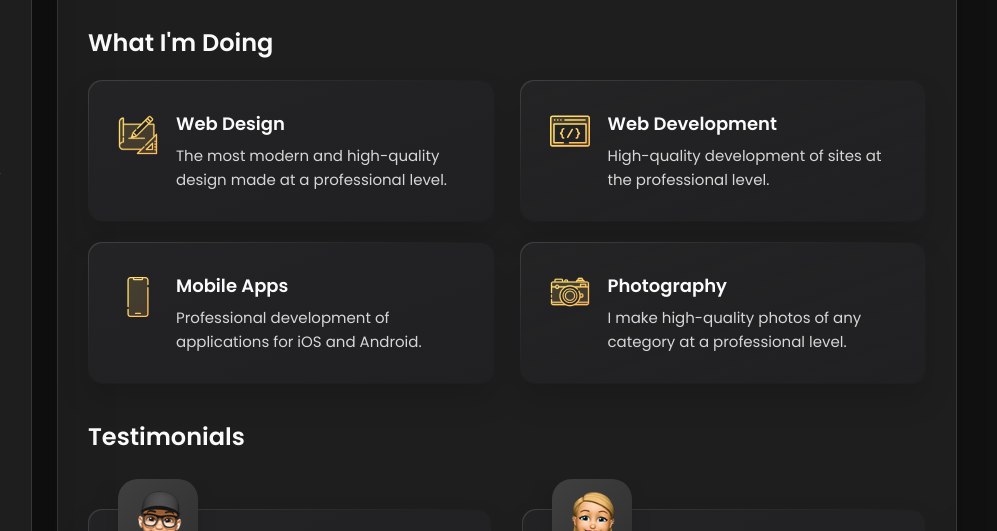
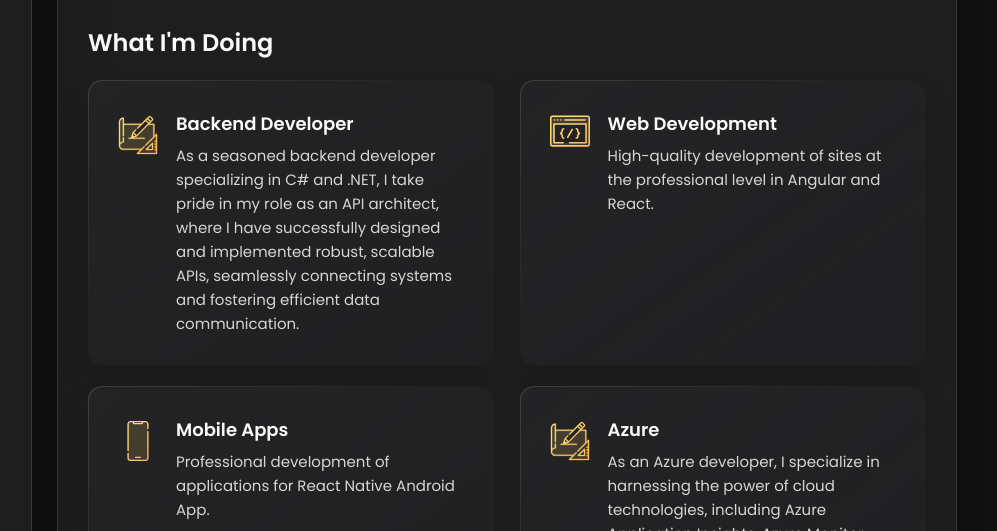
Before and after one commit to Priya-Sajeev/PortFolioApp, a plain HTML site: page PortFolioApp/wwwroot/index.html in a window 1280 px wide. Shown: the part 266-797 px from the top of the page, 283-1280 px from the left. Drawn offline with nearby package versions, Linux system fonts and the light colour scheme.

Commit message:
PortFolioAPP

```diff
--- a/PortFolioApp/wwwroot/index.html
+++ b/PortFolioApp/wwwroot/index.html
@@ -231,10 +231,10 @@
               </div>
 
               <div class="service-content-box">
-                <h4 class="h4 service-item-title">Web design</h4>
+                <h4 class="h4 service-item-title">Backend Developer</h4>
 
                 <p class="service-item-text">
-                  The most modern and high-quality design made at a professional level.
+                    As a seasoned backend developer specializing in C# and .NET, I take pride in my role as an API architect, where I have successfully designed and implemented robust, scalable APIs, seamlessly connecting systems and fostering efficient data communication.
                 </p>
               </div>
 
@@ -250,7 +250,7 @@
                 <h4 class="h4 service-item-title">Web development</h4>
 
                 <p class="service-item-text">
-                  High-quality development of sites at the professional level.
+                  High-quality development of sites at the professional level in Angular and React.
                 </p>
               </div>
 
@@ -266,7 +266,7 @@
                 <h4 class="h4 service-item-title">Mobile apps</h4>
 
                 <p class="service-item-text">
-                  Professional development of applications for iOS and Android.
+                  Professional development of applications for React Native Android App.
                 </p>
               </div>
 
@@ -274,15 +274,16 @@
 
             <li class="service-item">
 
-              <div class="service-icon-box">
-                <img src="./assets/images/icon-photo.svg" alt="camera icon" width="40">
-              </div>
+                <div class="service-icon-box">
+                    <img src="./assets/images/icon-design.svg
+                " alt="design icon" width="40">
+                </div>
 
               <div class="service-content-box">
-                <h4 class="h4 service-item-title">Photography</h4>
+                <h4 class="h4 service-item-title">Azure</h4>
 
                 <p class="service-item-text">
-                  I make high-quality photos of any category at a professional level.
+                    As an Azure developer, I specialize in harnessing the power of cloud technologies, including Azure Application Insights, Azure Monitor, Kubernetes, Docker, Azure Storage, and executing seamless on-premises to Azure migration strategies, ensuring optimal performance and scalability in every aspect of cloud-based solutions.
                 </p>
               </div>
 
@@ -297,7 +298,7 @@
           - testimonials
         -->
 
-        <section class="testimonials">
+       <!--  <section class="testimonials">
 
           <h3 class="h3 testimonials-title">Testimonials</h3>
 
@@ -445,7 +446,7 @@
           - clients
         -->
 
-        <section class="clients">
+     <!--    <section class="clients">
 
           <h3 class="h3 clients-title">Clients</h3>
 
@@ -489,7 +490,7 @@
 
           </ul>
 
-        </section>
+        </section> -->
 
       </article>
 
```
